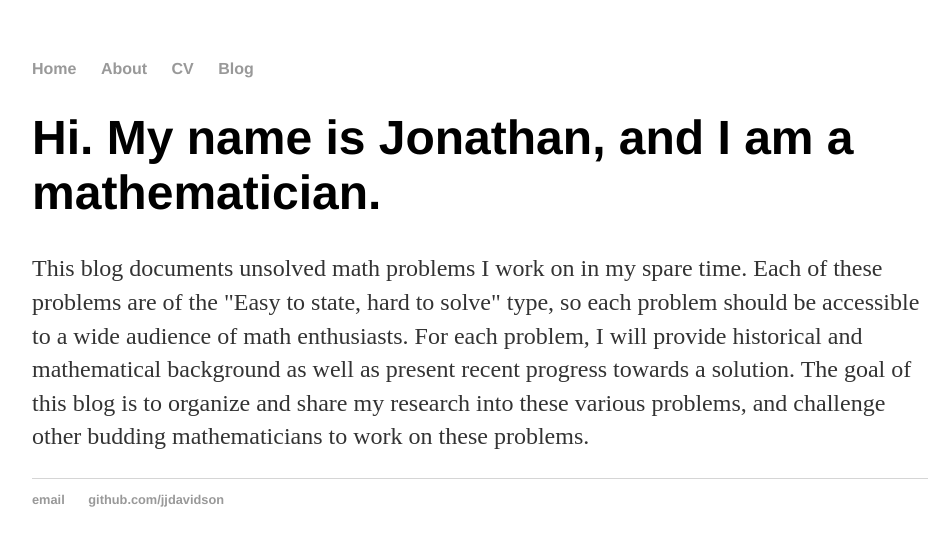
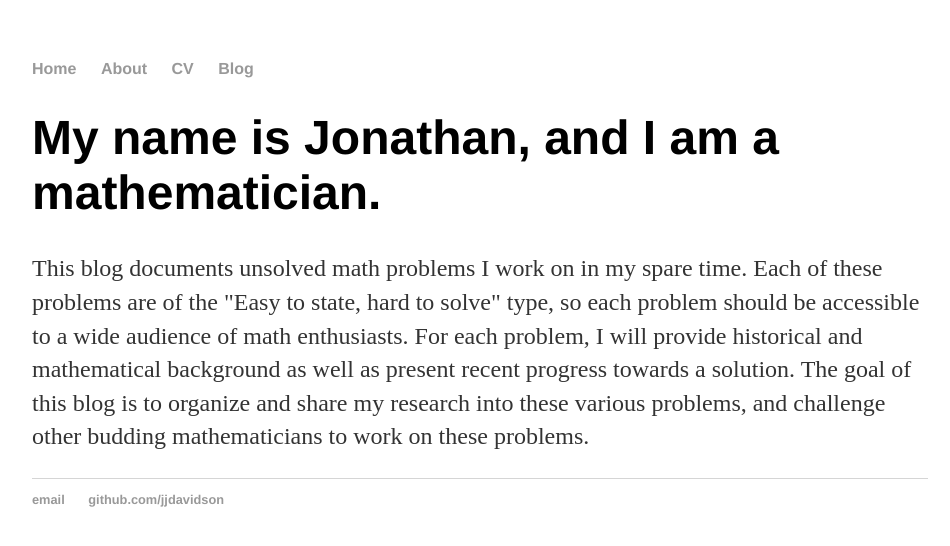
Before and after one commit to jjdavidson/jjdavidson.github.io, a Jekyll site: the page built from index.html, in a window 1280 px wide. Shown: the top 546 px of the page, without its empty margins (160-1110 px from the left). Built offline with Jekyll 4.4.1, drawn with Linux system fonts in a browser that asks for light colours.

```diff
--- a/index.html
+++ b/index.html
@@ -3,6 +3,6 @@ layout: default
 title: Jonathan Davidson - Exploring the Boundaries of Mathematics
 ---
 <div class="blurb">
-	<h1>Hi. My name is Jonathan, and I am a mathematician.</h1>
+	<h1>My name is Jonathan, and I am a mathematician.</h1>
 	<p>This blog documents unsolved math problems I work on in my spare time. Each of these problems are of the "Easy to state, hard to solve" type, so each problem should be accessible to a wide audience of math enthusiasts. For each problem, I will provide historical and mathematical background as well as present recent progress towards a solution. The goal of this blog is to organize and share my research into these various problems, and challenge other budding mathematicians to work on these problems. </p>
 </div><!-- /.blurb -->
```
